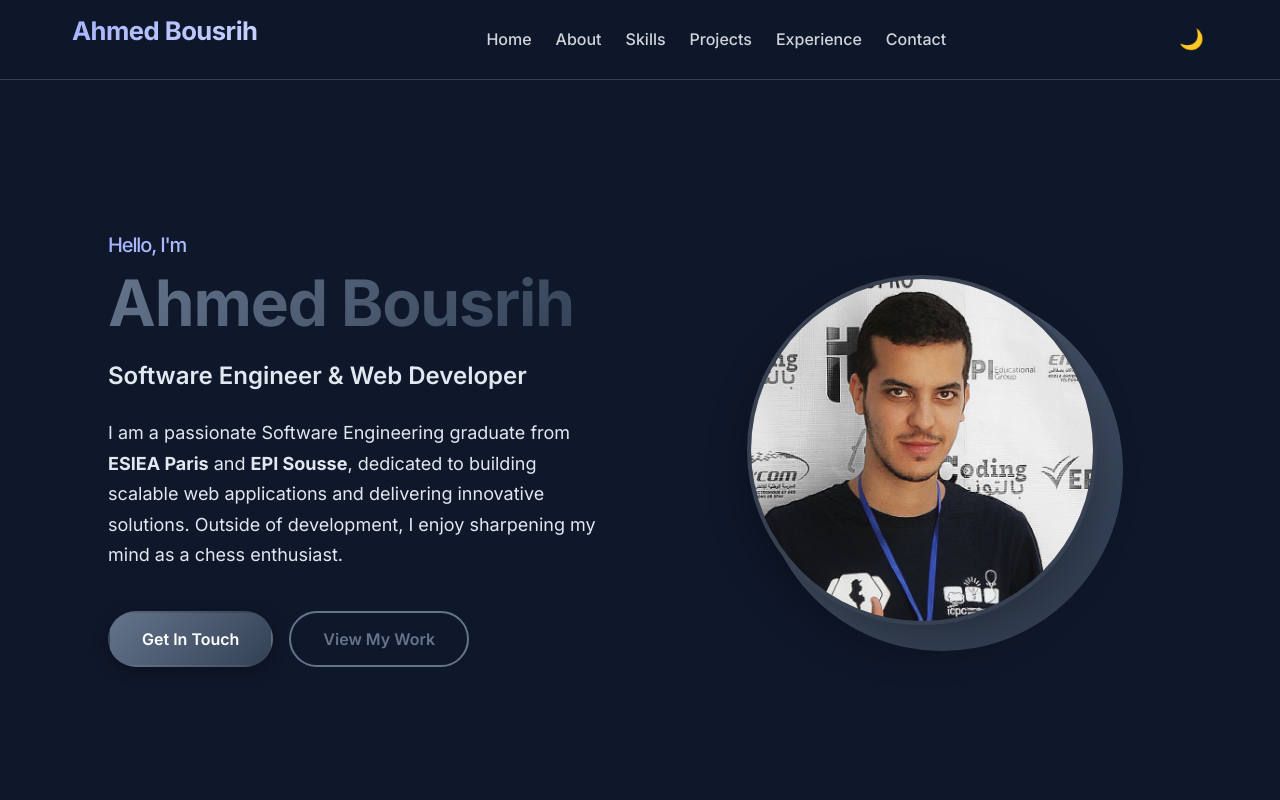
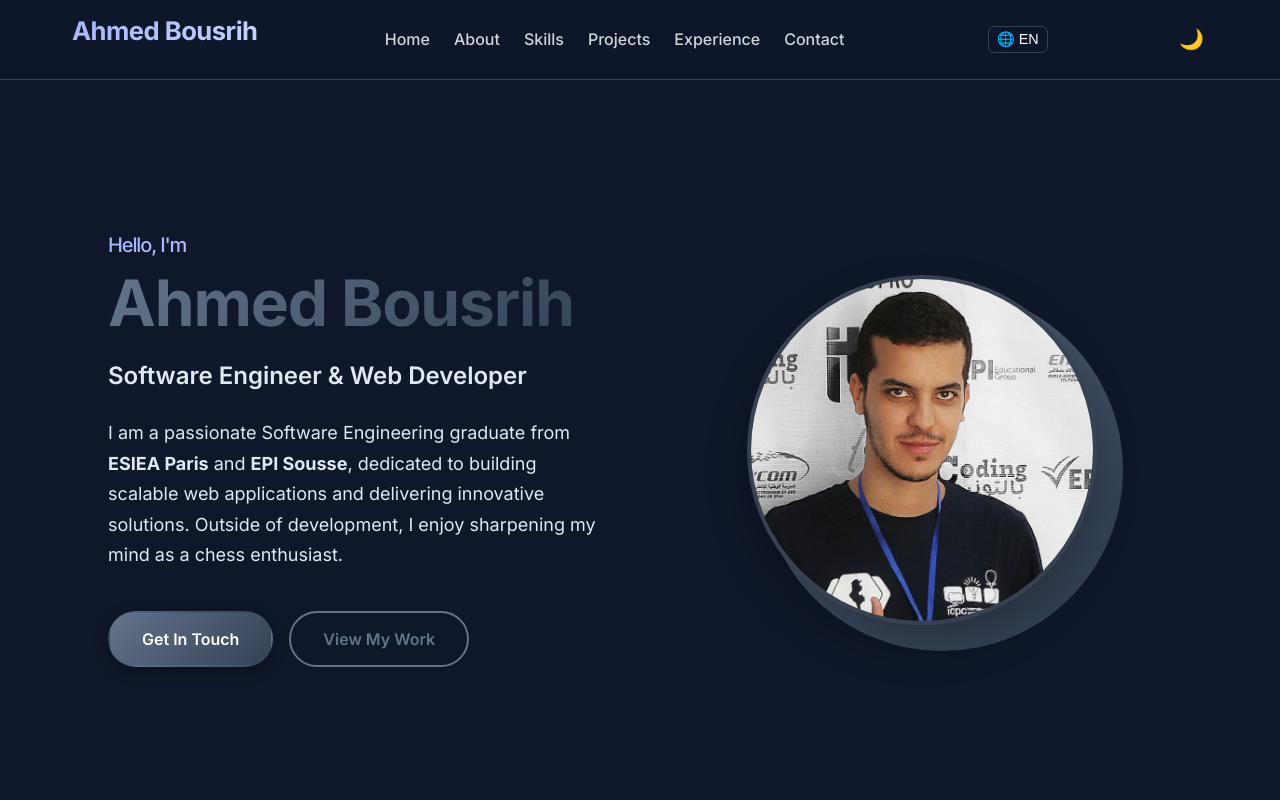
Before and after one commit to Ahmed-Bousrih/Portfolio, a Vue app: page / in a window 1280 px wide. Shown: the top 800 px of the page. Built offline with nearby package versions, Linux system fonts and the light colour scheme.

Commit message:
added languages to the header and language switch dropdown

```diff
--- a/package.json
+++ b/package.json
@@ -12,7 +12,9 @@
   },
   "dependencies": {
     "@heroicons/vue": "^2.0.18",
-    "vue": "^3.4.38"
+    "flag-icons": "^7.5.0",
+    "vue": "^3.4.38",
+    "vue-i18n": "^12.0.0-alpha.3"
   },
   "devDependencies": {
     "@vitejs/plugin-vue": "^5.1.3",
--- a/src/components/Header.vue
+++ b/src/components/Header.vue
@@ -1,9 +1,13 @@
 <script setup lang="ts">
 import { ref, onMounted, onUnmounted } from "vue";
+import { useI18n } from "vue-i18n";
 
 const isScrolled = ref(false);
 const isMobileMenuOpen = ref(false);
 const isDarkMode = ref(document.documentElement.classList.contains("dark"));
+const isLangMenuOpen = ref(false);
+
+const { locale, t } = useI18n();
 
 const handleScroll = () => {
   isScrolled.value = window.scrollY > 50;
@@ -11,19 +15,18 @@ const handleScroll = () => {
 
 const scrollToSection = (sectionId: string) => {
   const element = document.getElementById(sectionId);
-  if (element) {
-    element.scrollIntoView({ behavior: "smooth" });
-  }
+  if (element) element.scrollIntoView({ behavior: "smooth" });
   isMobileMenuOpen.value = false;
 };
 
 const toggleDarkMode = () => {
   isDarkMode.value = !isDarkMode.value;
-  if (isDarkMode.value) {
-    document.documentElement.classList.add("dark");
-  } else {
-    document.documentElement.classList.remove("dark");
-  }
+  document.documentElement.classList.toggle("dark", isDarkMode.value);
+};
+
+const changeLang = (lang: string) => {
+  locale.value = lang;
+  isLangMenuOpen.value = false;
 };
 
 onMounted(() => {
@@ -42,38 +45,69 @@ onUnmounted(() => {
         <!-- Brand -->
         <div class="nav__brand">
           <h2 class="nav__brand-text" @click="scrollToSection('home')">
-            Ahmed Bousrih
+            {{ t("header.brand") }}
           </h2>
         </div>
 
         <!-- Desktop Links -->
         <ul class="nav__links">
-          <li><a @click="scrollToSection('home')" href="#home">Home</a></li>
-          <li><a @click="scrollToSection('about')" href="#about">About</a></li>
           <li>
-            <a @click="scrollToSection('skills')" href="#skills">Skills</a>
+            <a @click="scrollToSection('home')">{{ t("header.links.home") }}</a>
           </li>
           <li>
-            <a @click="scrollToSection('projects')" href="#projects"
-              >Projects</a
-            >
+            <a @click="scrollToSection('about')">{{
+              t("header.links.about")
+            }}</a>
           </li>
           <li>
-            <a @click="scrollToSection('experience')" href="#experience"
-              >Experience</a
-            >
+            <a @click="scrollToSection('skills')">{{
+              t("header.links.skills")
+            }}</a>
           </li>
           <li>
-            <a @click="scrollToSection('contact')" href="#contact">Contact</a>
+            <a @click="scrollToSection('projects')">{{
+              t("header.links.projects")
+            }}</a>
+          </li>
+          <li>
+            <a @click="scrollToSection('experience')">{{
+              t("header.links.experience")
+            }}</a>
+          </li>
+          <li>
+            <a @click="scrollToSection('contact')">{{
+              t("header.links.contact")
+            }}</a>
           </li>
         </ul>
+
+        <!-- Language Dropdown -->
+        <div class="nav__lang-dropdown">
+          <button class="lang-btn" @click="isLangMenuOpen = !isLangMenuOpen">
+            🌐 {{ locale.toUpperCase() }}
+          </button>
+          <ul v-show="isLangMenuOpen" class="lang-menu">
+            <li @click="changeLang('en')">
+              <span class="fi fi-gb fis"></span> English
+            </li>
+            <li @click="changeLang('fr')">
+              <span class="fi fi-fr fis"></span> Français
+            </li>
+            <li @click="changeLang('pl')">
+              <span class="fi fi-pl fis"></span> Polski
+            </li>
+            <li @click="changeLang('de')">
+              <span class="fi fi-de fis"></span> Deutsch
+            </li>
+          </ul>
+        </div>
 
         <!-- Dark Mode Toggle -->
         <button class="nav__dark-toggle" @click="toggleDarkMode">
           {{ isDarkMode ? "🌙" : "☀️" }}
         </button>
 
-        <!-- Mobile Toggle (Hamburger) -->
+        <!-- Mobile Toggle -->
         <button
           class="nav__mobile-toggle"
           @click="isMobileMenuOpen = !isMobileMenuOpen"
@@ -81,16 +115,16 @@ onUnmounted(() => {
           :aria-expanded="isMobileMenuOpen"
         >
           <span
+            :class="{ 'line--top': true, open: isMobileMenuOpen }"
             class="line"
-            :class="{ 'line--top': true, open: isMobileMenuOpen }"
           ></span>
           <span
+            :class="{ 'line--middle': true, open: isMobileMenuOpen }"
             class="line"
-            :class="{ 'line--middle': true, open: isMobileMenuOpen }"
           ></span>
           <span
+            :class="{ 'line--bottom': true, open: isMobileMenuOpen }"
             class="line"
-            :class="{ 'line--bottom': true, open: isMobileMenuOpen }"
           ></span>
         </button>
       </nav>
@@ -98,23 +132,43 @@ onUnmounted(() => {
       <!-- Mobile Menu -->
       <div :class="['nav__mobile', { 'nav__mobile--open': isMobileMenuOpen }]">
         <ul class="nav__mobile-links">
-          <li><a @click="scrollToSection('home')" href="#home">Home</a></li>
-          <li><a @click="scrollToSection('about')" href="#about">About</a></li>
           <li>
-            <a @click="scrollToSection('skills')" href="#skills">Skills</a>
+            <a @click="scrollToSection('home')">{{ t("header.links.home") }}</a>
           </li>
           <li>
-            <a @click="scrollToSection('projects')" href="#projects"
-              >Projects</a
-            >
+            <a @click="scrollToSection('about')">{{
+              t("header.links.about")
+            }}</a>
           </li>
           <li>
-            <a @click="scrollToSection('experience')" href="#experience"
-              >Experience</a
-            >
+            <a @click="scrollToSection('skills')">{{
+              t("header.links.skills")
+            }}</a>
           </li>
           <li>
-            <a @click="scrollToSection('contact')" href="#contact">Contact</a>
+            <a @click="scrollToSection('projects')">{{
+              t("header.links.projects")
+            }}</a>
+          </li>
+          <li>
+            <a @click="scrollToSection('experience')">{{
+              t("header.links.experience")
+            }}</a>
+          </li>
+          <li>
+            <a @click="scrollToSection('contact')">{{
+              t("header.links.contact")
+            }}</a>
+          </li>
+
+          <!-- Mobile language menu -->
+          <li class="mobile-lang">
+            <ul class="mobile-lang-menu">
+              <li @click="changeLang('en')"><span>🇬🇧</span> English</li>
+              <li @click="changeLang('fr')"><span>🇫🇷</span> Français</li>
+              <li @click="changeLang('pl')"><span>🇵🇱</span> Polski</li>
+              <li @click="changeLang('de')"><span>🇩🇪</span> Deutsch</li>
+            </ul>
           </li>
         </ul>
       </div>
@@ -314,4 +368,57 @@ onUnmounted(() => {
     display: block;
   }
 }
+/* Language Dropdown */
+.nav__lang-dropdown {
+  position: relative;
+  display: inline-block;
+  margin-left: 1rem;
+}
+.lang-btn {
+  background: none;
+  border: 1px solid #d1d5db;
+  border-radius: 6px;
+  padding: 0.25rem 0.5rem;
+  cursor: pointer;
+  font-size: 0.9rem;
+  display: flex;
+  align-items: center;
+  gap: 0.25rem;
+}
+:root.dark .lang-btn {
+  border-color: #374151;
+  color: #f9fafb;
+}
+.lang-menu {
+  position: absolute;
+  top: 110%;
+  right: 0;
+  background: #fff;
+  border: 1px solid #e5e7eb;
+  border-radius: 6px;
+  list-style: none;
+  margin: 0;
+  padding: 0.25rem 0;
+  min-width: 120px;
+  box-shadow: 0 4px 8px rgba(0, 0, 0, 0.1);
+  z-index: 2000;
+}
+:root.dark .lang-menu {
+  background: #1f2937;
+  border-color: #374151;
+}
+.lang-menu li {
+  padding: 0.5rem 1rem;
+  cursor: pointer;
+  font-size: 0.9rem;
+  display: flex;
+  align-items: center;
+  gap: 0.5rem;
+}
+.lang-menu li:hover {
+  background: #f3f4f6;
+}
+:root.dark .lang-menu li:hover {
+  background: #374151;
+}
 </style>
--- /dev/null
+++ b/src/i18n.ts
@@ -0,0 +1,16 @@
+import { createI18n } from 'vue-i18n';
+import type { Messages } from './locales';
+import en from './locales/en.json';
+import fr from './locales/fr.json';
+import pl from './locales/pl.json';
+import de from './locales/de.json';
+
+const messages: Messages = { en, fr, pl, de };
+
+const i18n = createI18n({
+  legacy: false,
+  locale: 'en',
+  fallbackLocale: 'en',
+  messages
+});
+export default i18n;
--- /dev/null
+++ b/src/locales/de.json
@@ -0,0 +1,13 @@
+{
+  "header": {
+    "brand": "Ahmed Bousrih",
+    "links": {
+      "home": "Start",
+      "about": "Über mich",
+      "skills": "Fähigkeiten",
+      "projects": "Projekte",
+      "experience": "Erfahrung",
+      "contact": "Kontakt"
+    }
+  }
+}
--- /dev/null
+++ b/src/locales/en.json
@@ -0,0 +1,13 @@
+{
+  "header": {
+    "brand": "Ahmed Bousrih",
+    "links": {
+      "home": "Home",
+      "about": "About",
+      "skills": "Skills",
+      "projects": "Projects",
+      "experience": "Experience",
+      "contact": "Contact"
+    }
+  }
+}
--- /dev/null
+++ b/src/locales/fr.json
@@ -0,0 +1,13 @@
+{
+  "header": {
+    "brand": "Ahmed Bousrih",
+    "links": {
+      "home": "Accueil",
+      "about": "À propos",
+      "skills": "Compétences",
+      "projects": "Projets",
+      "experience": "Expérience",
+      "contact": "Contact"
+    }
+  }
+}
--- /dev/null
+++ b/src/locales/index.ts
@@ -0,0 +1,5 @@
+import { LocaleMessages } from 'vue-i18n';
+
+export type Messages = {
+  [key: string]: LocaleMessages<string>;
+};
--- /dev/null
+++ b/src/locales/pl.json
@@ -0,0 +1,13 @@
+{
+  "header": {
+    "brand": "Ahmed Bousrih",
+    "links": {
+      "home": "Strona główna",
+      "about": "O mnie",
+      "skills": "Umiejętności",
+      "projects": "Projekty",
+      "experience": "Doświadczenie",
+      "contact": "Kontakt"
+    }
+  }
+}
--- a/src/main.ts
+++ b/src/main.ts
@@ -2,6 +2,10 @@ import { createApp } from "vue";
 import "./style.css";
 import "./reset.css";
 import App from "./App.vue";
+import i18n from "./i18n";
+import 'flag-icons/css/flag-icons.min.css';
 
 document.documentElement.classList.add("dark");
-createApp(App).mount("#app");
+createApp(App)
+  .use(i18n)
+  .mount('#app');
--- a/tsconfig.app.json
+++ b/tsconfig.app.json
@@ -5,6 +5,8 @@
     "module": "ESNext",
     "lib": ["ES2020", "DOM", "DOM.Iterable"],
     "skipLibCheck": true,
+    "resolveJsonModule": true,
+    "esModuleInterop": true,
 
     /* Bundler mode */
     "moduleResolution": "bundler",
```
Also changed, not shown: 1 other file (tests, documents, lock files or other folders).
